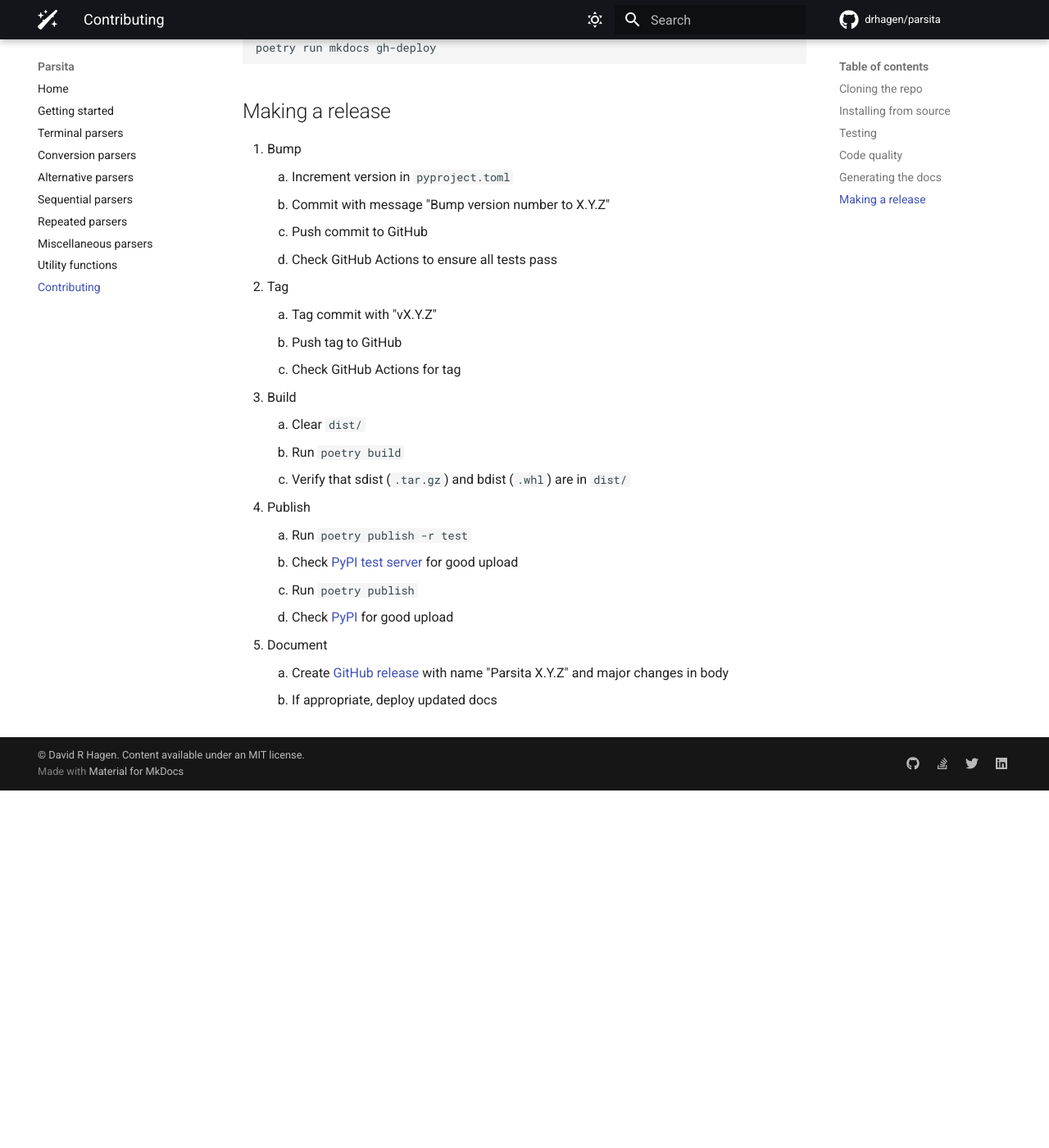
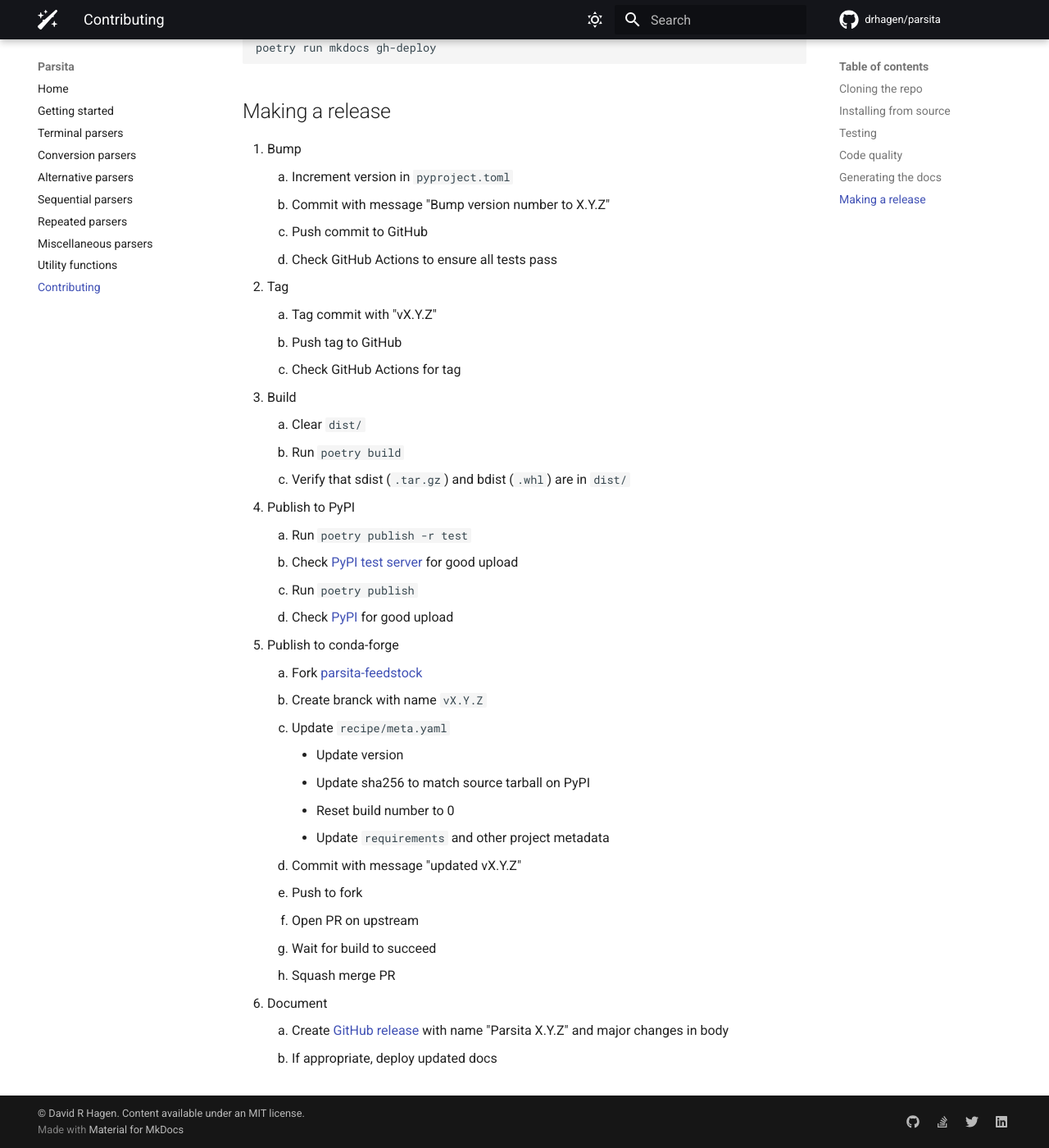
Before and after one commit to drhagen/parsita, an MkDocs documentation site: the page built from docs/contributing.md, in a window 1280 px wide and 1400 px high, scrolled down 1657 px. Shown: the whole window at 82% size. Built offline with MkDocs 1.6.1 and Material for MkDocs 9.7.7, drawn with Linux system fonts in a browser that asks for light colours; comment, search, counter and statistics services are not loaded; before the commit the page ends 2621 px from its top, so only the background shows below that.

Commit message:
Add conda forge instructions (#94)

```diff
--- a/docs/contributing.md
+++ b/docs/contributing.md
@@ -82,11 +82,24 @@
     1. Clear `dist/`
     2. Run `poetry build`
     3. Verify that sdist (`.tar.gz`) and bdist (`.whl`) are in `dist/`
-4. Publish
+4. Publish to PyPI
     1. Run `poetry publish -r test`
     2. Check [PyPI test server](https://test.pypi.org/project/parsita/) for good upload
     3. Run `poetry publish`
     4. Check [PyPI](https://pypi.org/project/parsita/) for good upload
-5. Document
+5. Publish to conda-forge
+    1. Fork [parsita-feedstock](https://github.com/conda-forge/parsita-feedstock)
+    2. Create branck with name `vX.Y.Z`
+    3. Update `recipe/meta.yaml`
+        * Update version
+        * Update sha256 to match source tarball on PyPI
+        * Reset build number to 0
+        * Update `requirements` and other project metadata
+    4. Commit with message "updated vX.Y.Z"
+    5. Push to fork
+    6. Open PR on upstream
+    7. Wait for build to succeed
+    8. Squash merge PR
+6. Document
     1. Create [GitHub release](https://github.com/drhagen/parsita/releases) with name "Parsita X.Y.Z" and major changes in body
     2. If appropriate, deploy updated docs
```
